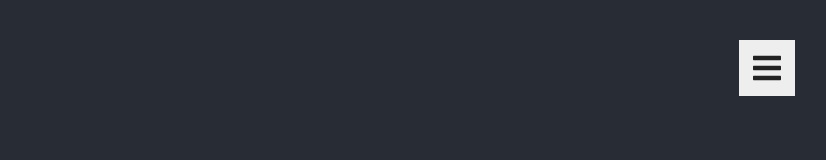
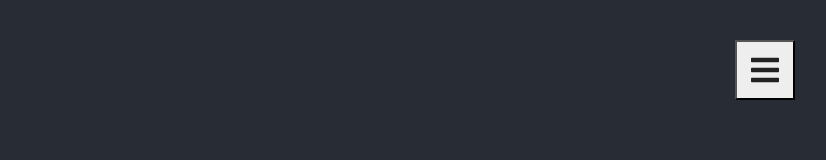
Before and after one commit to chansen17/responsive-styled-components-navigation, a React (Create React App) app: page / in a window 1280 px wide. Shown: the top 160 px of the page, without its empty margins (434-1260 px from the left). Built offline with nearby package versions, Linux system fonts and the light colour scheme.

Commit message:
Fixed accessiblity issue on toggle and menu buttons

```diff
--- a/src/components/Menu.js
+++ b/src/components/Menu.js
@@ -1,7 +1,6 @@
 import React from 'react'
 import { Link } from 'react-router-dom';
 import styled from 'styled-components';
-
 import { FaTimes } from 'react-icons/fa';
 
 const Menu = ({handleNavToggle}) => {
@@ -10,7 +9,7 @@ const Menu = ({handleNavToggle}) => {
             <StyledLink className="animate__animated animate__fadeInRight" onClick={handleNavToggle} to="/">Home</StyledLink>
             <StyledLink className="animate__animated animate__fadeInRight" onClick={handleNavToggle} to="/example">Example Page</StyledLink>
             <StyledLink className="animate__animated animate__fadeInRight" onClick={handleNavToggle} to="/contact">Contact Page</StyledLink>
-            <CloseToggle className="animate__animated animate__fadeInRight" onClick={handleNavToggle} />
+            <CloseToggle className="animate__animated animate__fadeInRight" onClick={handleNavToggle}><FaTimes/></CloseToggle>
         </StyledMenu>
     )
 }
@@ -52,7 +51,7 @@ const StyledLink = styled(Link)`
     }
 `;
 
-const CloseToggle = styled(FaTimes)`
+const CloseToggle = styled.button`
     position: fixed;
     top: 5%;
     right: 4%;
--- a/src/components/Toggle.js
+++ b/src/components/Toggle.js
@@ -11,7 +11,7 @@ const Toggle = ({handleNavToggle}) => {
     )
 }
 
-const StyledToggle = styled(FaBars)`
+const StyledToggle = styled.button`
     position: fixed;
     top: 5%;
     right: 4%;
```
